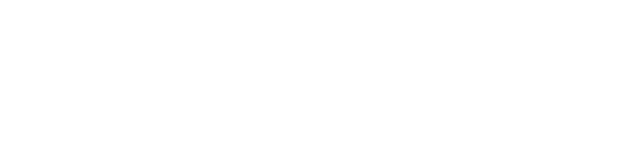
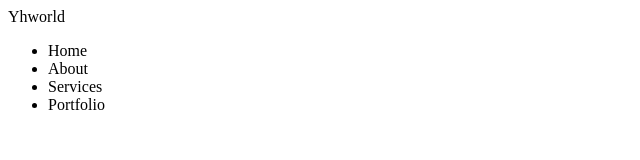
Before and after one commit to Yhworld/My-Portfolio, a plain HTML site: page index.html in a window 1280 px wide. Shown: the whole page, without its empty margins (0-640 px from the left). Drawn offline with Linux system fonts and the light colour scheme.

Commit message:
Add a navbar, which contains links

```diff
--- a/index.html
+++ b/index.html
@@ -8,6 +8,14 @@
     <link rel="stylesheet" href="./index.css">
 </head>
 <body>
-
+    <section class="navbar">
+        <div class="logo">Yhworld</div>
+        <ul class="nav">
+            <li>Home</li>
+            <li>About</li>
+            <li>Services</li>
+            <li>Portfolio</li>
+        </ul>
+    </section>
 </body>
 </html>
```
